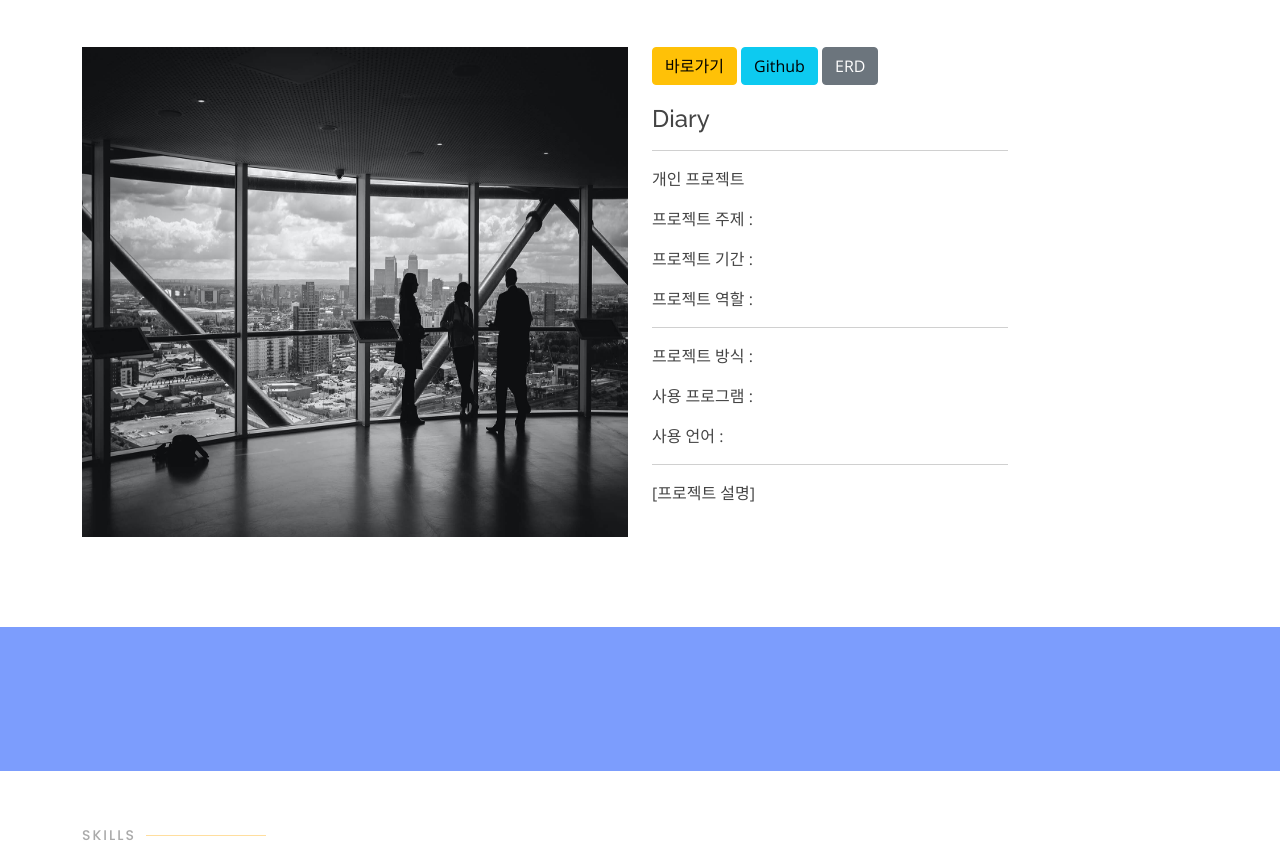
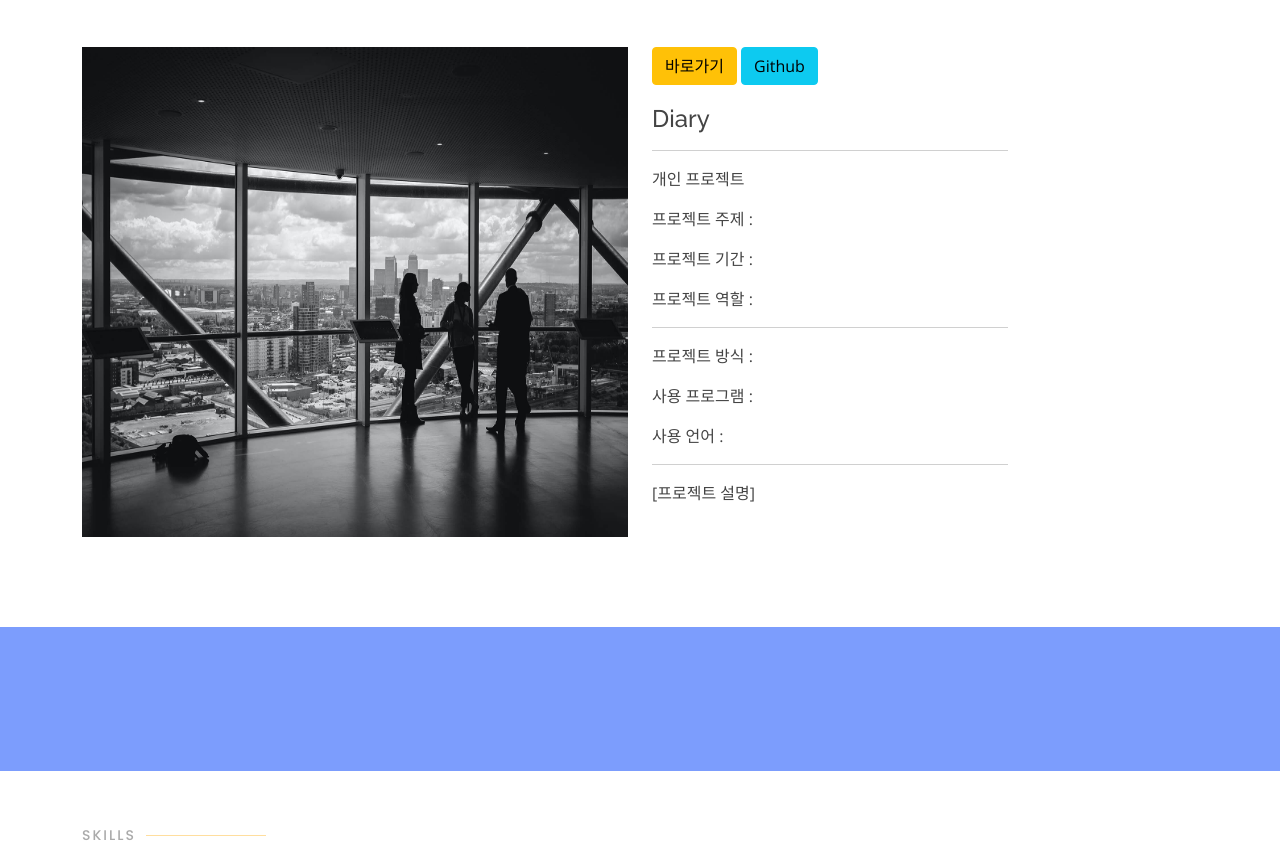
Before and after one commit to JeongUm142/JeongUm142.github.io, a plain HTML site: page index.html in a window 1280 px wide. Shown: the part 5158-6005 px from the top of the page. Drawn offline with nearby package versions, Linux system fonts and the light colour scheme.

Commit message:
Update index.html

```diff
--- a/index.html
+++ b/index.html
@@ -388,9 +388,6 @@
 								<a class="portfolio-links btn btn-info" href="https://github.com/YOOOMISUN/Shop" target="_blank">
 									Github
 								</a>
-								<a class="portfolio-links btn btn-secondary" href="https://github.com/YOOOMISUN/Shop" target="_blank">
-									ERD
-								</a>
 							</div>
 							<!-- 내용 -->
 							<div>
```
